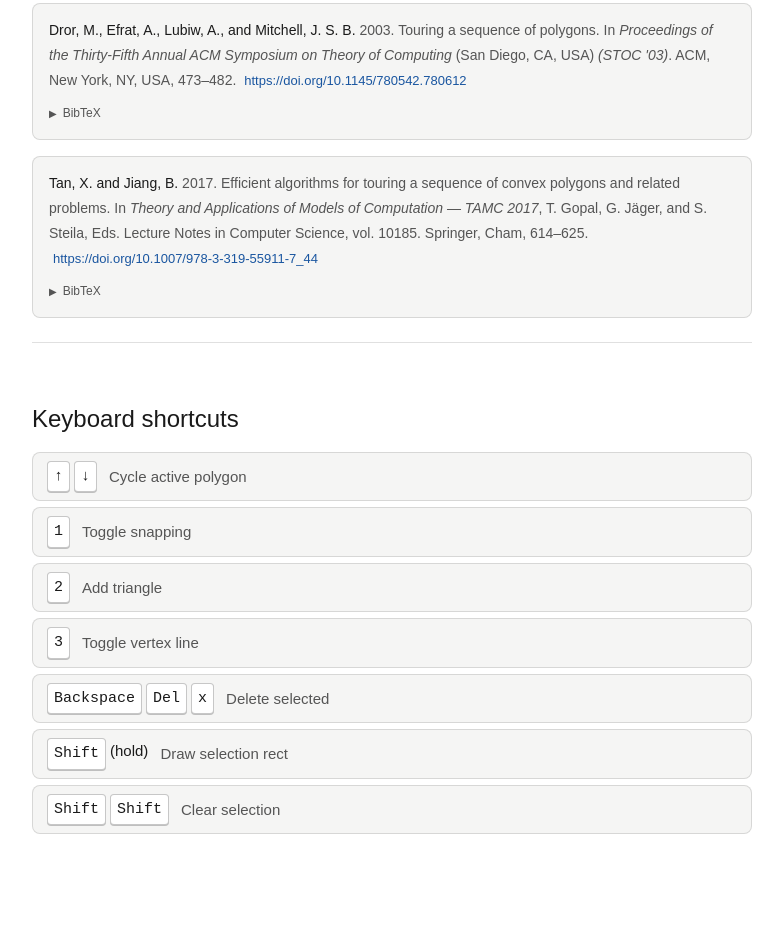
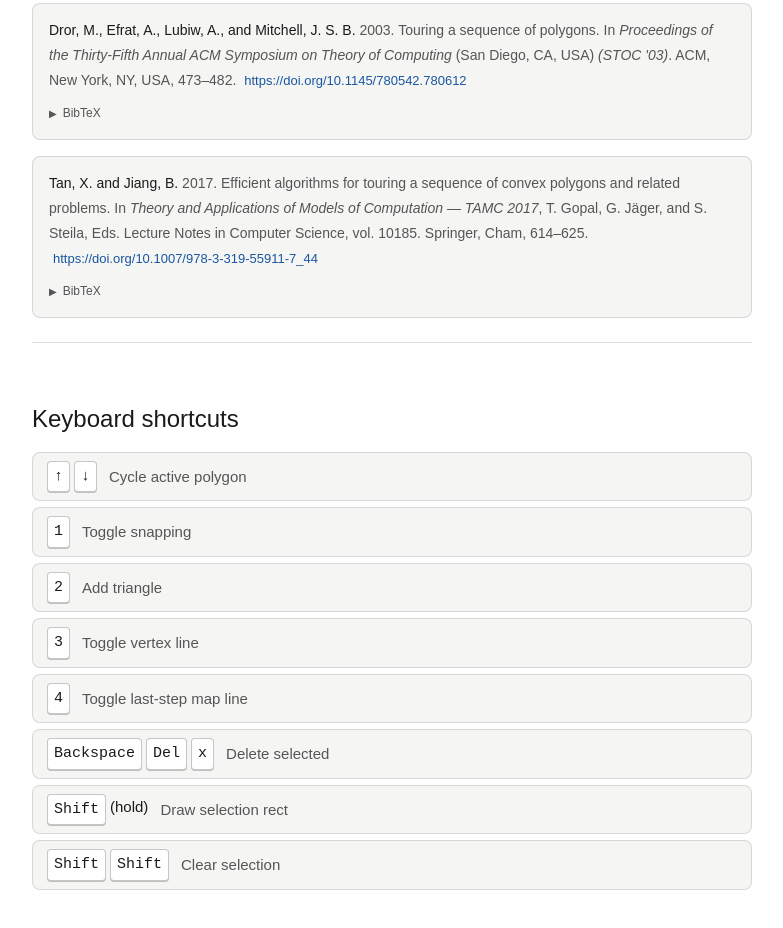
Before and after one commit to YushiPy/PersonalPage, a website: page Visualizer/tpp-info.html in a window 1280 px wide. Shown: the part 5674-6602 px from the top of the page, without its empty margins (248-1031 px from the left). Before the commit the page ends 6552 px from the top, so only its background shows below. Drawn offline with Linux system fonts and the light colour scheme.

Commit message:
Update keybindings

```diff
--- a/Visualizer/tpp-info.html
+++ b/Visualizer/tpp-info.html
@@ -721,6 +721,10 @@
 							line</span>
 					</div>
 					<div class="shortcut-item">
+						<div class="shortcut-keys"><kbd>4</kbd></div><span class="shortcut-desc">Toggle last-step map
+							line</span>
+					</div>
+					<div class="shortcut-item">
 						<div class="shortcut-keys"><kbd>Backspace</kbd> <kbd>Del</kbd> <kbd>x</kbd></div><span
 							class="shortcut-desc">Delete selected</span>
 					</div>
```
Lines whose indentation alone changed are shown as unchanged.
